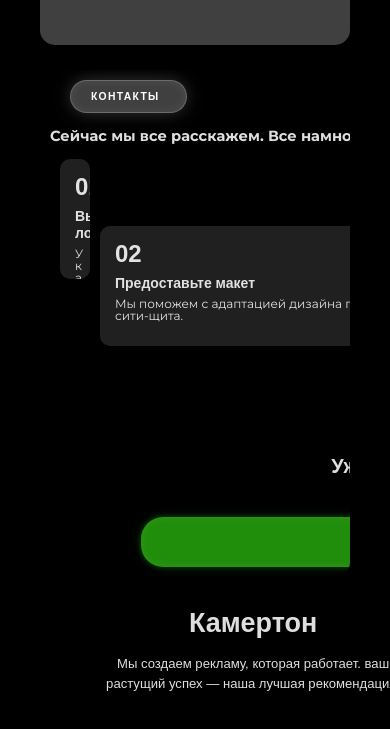
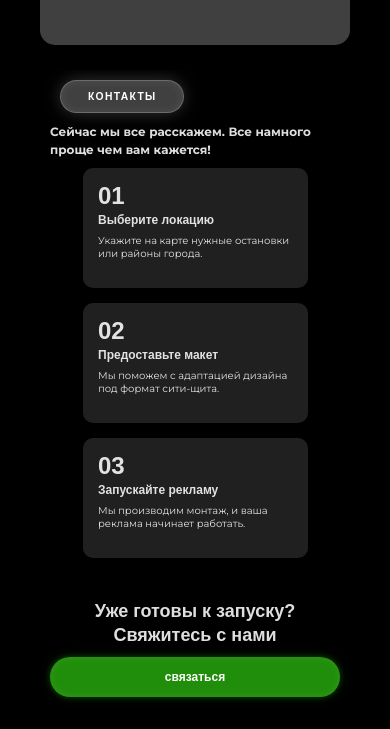
Before and after one commit to fluxy06/kamerton-TypeScript, a React (Vite) app in the folder kamerton-web/: page /catalog in a window 390 px wide. Shown: the part 713-1442 px from the top of the page. Built offline with nearby package versions, Linux system fonts and the light colour scheme; grey boxes are pictures that could not be loaded; a web font is replaced by a local one.

Commit message:
tutorial/universal/ready

```diff
--- a/kamerton-web/src/components/tutorial.css
+++ b/kamerton-web/src/components/tutorial.css
@@ -36,7 +36,6 @@
 }
 
 .tutorial .scroll-button button {
-    padding-left: 20px;
     font-size: calc(10px + 5 * (100vw - 320px) / 930);
 }
 
@@ -210,46 +209,86 @@
   transition: opacity 0.3s ease;
 }
 
-@media (max-width: 700px) {
+
+@media screen and (max-width: 700px) {
+  .tutorial-catalog {
+    display: flex;
+    flex-direction: column;
+    align-items: baseline;
+  }
+
+  .tutorial {
+    display: flex;
+    flex-direction: column;
+    align-items: flex-start;
+    width: 100%;
+    max-width: 100%;
+    text-align: center;
+  }
+
+  .tutorial .scroll-button {
+      padding-left: 10px;
+  }
+
   .tutorial-blocks {
-    grid-template-columns: 1fr;
-    grid-template-rows: auto;
+    display: flex;
+    flex-direction: column;
+    align-items: center;
     row-gap: 15px;
+    width: 100%;
+    padding: 0px 10px;
   }
 
   .tutorial-one,
   .tutorial-two,
   .tutorial-three {
-    aspect-ratio: auto;
-    width: 100%;
-    padding: 15px;
+    width: clamp(225px, 80%, 600px);
+    aspect-ratio: 380 / 178.57;
+    padding: clamp(15px, 2vw, 30px);
+    box-sizing: border-box;
+  }
+
+  .tutorial h2 {
+    font-size: clamp(12px, 3vw, 20px);
+    white-space: normal;
+    word-break: break-word;
+    text-align: left;
   }
 
   .tutorial-blocks div h2:first-of-type {
-    font-size: clamp(24px, 5vw, 32px);
+    font-size: clamp(24px, 6vw, 42px);
+    margin-bottom: 4px;
   }
 
   .tutorial-blocks div h3 {
-    font-size: clamp(14px, 3vw, 18px);
+    font-size: clamp(12px, 3vw, 20px);
+    margin-bottom: 6px;
   }
 
   .tutorial-blocks div p {
-    font-size: clamp(12px, 2.5vw, 14px);
+    font-size: clamp(10px, 2.5vw, 16px);
+    line-height: 1.3;
   }
 
   .tutorial-catalog-contact {
-    padding: 10px 15px;
-    gap: 15px;
+    display: flex;
+    flex-direction: column;
+    align-items: center;
+    gap: clamp(10px, 2vw, 20px);
+    padding: clamp(10px, 3vw, 20px) 0;
+    width: 100%;
+    text-align: center;
   }
 
   .tutorial-catalog-contact h1 {
-    font-size: clamp(20px, 5vw, 24px);
-    white-space: normal;
+    font-size: clamp(18px, 4vw, 28px);
+    line-height: 1.3;
   }
 
   .tutorial-catalog-contact button {
-    width: 80%;
-    height: 50px;
-    font-size: 14px;
+    width: clamp(50%, 100%, 400px);
+    min-height: clamp(40px, 6vw, 60px);
+    padding: clamp(10px, 2vw, 20px) 0;
+    font-size: clamp(12px, 3vw, 20px);
   }
 }
```
